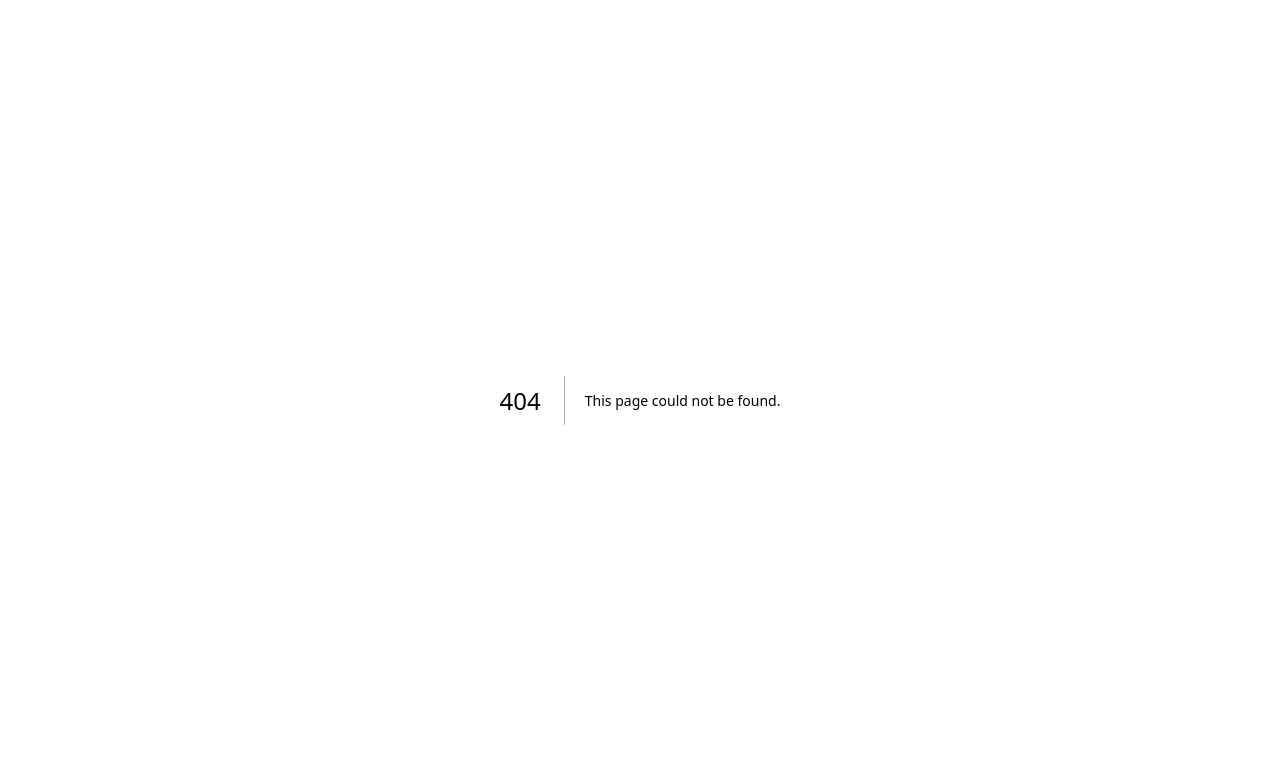
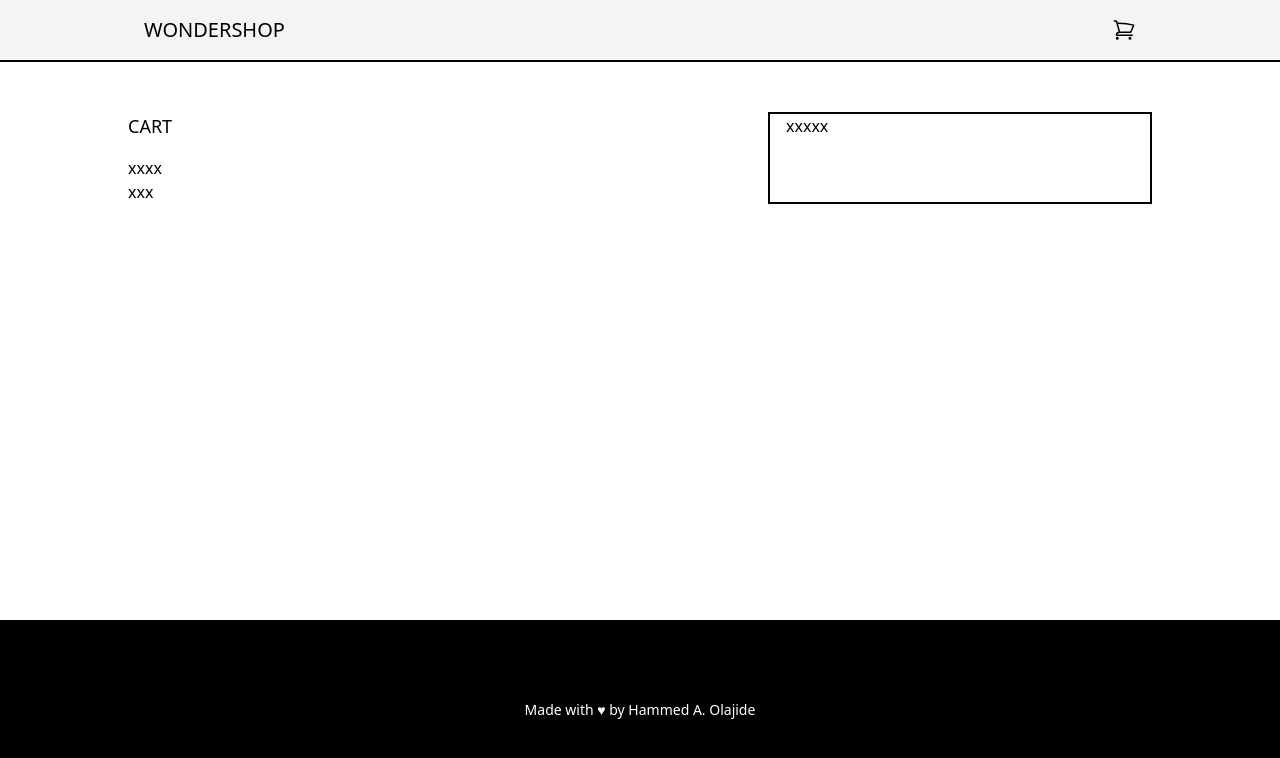
Before and after one commit to OgbeniHMMD/wondershop, a Next.js app: page /cart in a window 1280 px wide. Before the commit this address had no page. Shown: the top 758 px of the page. Built offline with nearby package versions, Linux system fonts and the light colour scheme; no server answers.

Commit message:
Refactoring

```diff
--- /dev/null
+++ b/components/AppFooter.tsx
@@ -0,0 +1,14 @@
+export default function AppFooter() {
+  return (
+    <footer className="text-white bg-black">
+      <div className="container max-w-screen-lg mx-auto px-4 py-20">
+        <div className="text-center text-sm">
+          Made with &hearts; by{" "}
+          <a href="https://www.linkedin.com/in/OgbeniHMMD" className="font-medium hover:underline">
+            Hammed A. Olajide
+          </a>
+        </div>
+      </div>
+    </footer>
+  );
+}
--- /dev/null
+++ b/components/AppHeader.tsx
@@ -0,0 +1,32 @@
+import Link from "next/link";
+
+export default function AppHeader() {
+  return (
+    <header className=" bg-gray-100 border-b-2 border-black fixed w-full z-50">
+      <div className="container max-w-screen-lg mx-auto p-4 flex justify-between items-center">
+        <Link href="/" className="text-xl font-medium">
+          WONDERSHOP
+        </Link>
+
+        <div className="flex justify-between items-center">
+          <a href="/cart" title="Cart">
+            <svg
+              fill="none"
+              viewBox="0 0 24 24"
+              strokeWidth={1.5}
+              stroke="currentColor"
+              className="w-6 h-6"
+              xmlns="http://www.w3.org/2000/svg"
+            >
+              <path
+                strokeLinecap="round"
+                strokeLinejoin="round"
+                d="M2.25 3h1.386c.51 0 .955.343 1.087.835l.383 1.437M7.5 14.25a3 3 0 00-3 3h15.75m-12.75-3h11.218c1.121-2.3 2.1-4.684 2.924-7.138a60.114 60.114 0 00-16.536-1.84M7.5 14.25L5.106 5.272M6 20.25a.75.75 0 11-1.5 0 .75.75 0 011.5 0zm12.75 0a.75.75 0 11-1.5 0 .75.75 0 011.5 0z"
+              />
+            </svg>
+          </a>
+        </div>
+      </div>
+    </header>
+  );
+}
--- /dev/null
+++ b/pages/[id].tsx
@@ -0,0 +1,29 @@
+import { useEffect, useState } from "react";
+
+export default function Homepage() {
+  const [product, setProduct] = useState<product[]>([]);
+
+  useEffect(() => {
+    fetch("https://fakestoreapi.com/products")
+      .then((res) => res.json())
+      .then((json) => setProduct(json));
+  }, []);
+
+  return (
+    <div className="container max-w-screen-lg mx-auto">
+      <div className="p-4">
+        <div>xxxxx</div>
+        <div>xxxxx</div>
+      </div>
+    </div>
+  );
+}
+
+interface product {
+  id: number;
+  title: string;
+  price: number;
+  image: string;
+  category: string;
+  description: string;
+}
--- a/pages/_app.tsx
+++ b/pages/_app.tsx
@@ -1,18 +1,26 @@
 import "../styles/globals.css";
 import type { AppProps } from "next/app";
 import Head from "next/head";
+import AppHeader from "../components/AppHeader";
+import AppFooter from "../components/AppFooter";
 
 export default function App({ Component, pageProps }: AppProps) {
   return (
-    <>
+    <div className="bg-white">
       <Head>
         <title>Wondershop</title>
+        <link rel="icon" href="/favicon.ico" />
         <meta name="description" content="Wondershop" />
         <meta name="viewport" content="width=device-width, initial-scale=1" />
-        <link rel="icon" href="/favicon.ico" />
       </Head>
 
-      <Component {...pageProps} />
-    </>
+      <div className="flex flex-col min-h-screen ">
+        <AppHeader />
+        <div className="flex-grow pt-20">
+          <Component {...pageProps} />
+        </div>
+        <AppFooter />
+      </div>
+    </div>
   );
 }
--- /dev/null
+++ b/pages/cart.tsx
@@ -0,0 +1,33 @@
+import { useEffect, useState } from "react";
+
+export default function Homepage() {
+  const [product, setProduct] = useState<product[]>([]);
+
+  useEffect(() => {
+    fetch("https://fakestoreapi.com/products")
+      .then((res) => res.json())
+      .then((json) => setProduct(json));
+  }, []);
+
+  return (
+    <div className="">
+      <div className="container max-w-screen-lg mx-auto md:flex gap-4 md:gap-8 py-8">
+        <div className="flex-grow p--4">
+          <header className="text-lg font-medium pb-4">CART</header>
+          <div>xxxx</div>
+          <div>xxx</div>
+        </div>
+        <div className="md:max-w-sm w-full px-4 border-2 border-black">xxxxx</div>
+      </div>
+    </div>
+  );
+}
+
+interface product {
+  id: number;
+  title: string;
+  price: number;
+  image: string;
+  category: string;
+  description: string;
+}
--- a/pages/index.tsx
+++ b/pages/index.tsx
@@ -1,64 +1,53 @@
-import Link from "next/link";
+import { useEffect, useState } from "react";
 
-export default function Home() {
+export default function Homepage() {
+  const [product, setProduct] = useState<product[]>([]);
+
+  useEffect(() => {
+    fetch("https://fakestoreapi.com/products")
+      .then((res) => res.json())
+      .then((json) => setProduct(json));
+  }, []);
+
   return (
-    <>
-      <div className="flex flex-col min-h-screen">
-        <header className=" bg-gray-100 border-b-2 border-black">
-          <div className="container max-w-screen-lg mx-auto p-4 flex justify-between items-center">
-            <Link href="/" className="text-xl font-medium">
-              Wondershop
-            </Link>
-
-            <div className="flex justify-between items-center">
-              <svg
-                fill="none"
-                viewBox="0 0 24 24"
-                strokeWidth={1.5}
-                stroke="currentColor"
-                className="w-6 h-6"
-                xmlns="http://www.w3.org/2000/svg"
-              >
-                <path
-                  strokeLinecap="round"
-                  strokeLinejoin="round"
-                  d="M2.25 3h1.386c.51 0 .955.343 1.087.835l.383 1.437M7.5 14.25a3 3 0 00-3 3h15.75m-12.75-3h11.218c1.121-2.3 2.1-4.684 2.924-7.138a60.114 60.114 0 00-16.536-1.84M7.5 14.25L5.106 5.272M6 20.25a.75.75 0 11-1.5 0 .75.75 0 011.5 0zm12.75 0a.75.75 0 11-1.5 0 .75.75 0 011.5 0z"
-                />
-              </svg>
-            </div>
-          </div>
-        </header>
-
-        <main className="flex-grow">
-          <div className="container max-w-screen-lg mx-auto px-4 py-12">
-            <div className="grid grid-cols-2 md:grid-cols-3 gap-4 md:gap-8">
-              {[0, 1, 2, 3, 4, 5, 6, 7, 8, 9].map((i) => (
-                <div key={i} className="border-2 border-black hover:scale-105 duration-300">
+    <main className="flex-grow">
+      <div className="container max-w-screen-lg mx-auto px-4 py-12">
+        <div className="grid grid-cols-2 md:grid-cols-3 gap-4 md:gap-8">
+          {product.length
+            ? product.map((product) => (
+                <a
+                  key={product.id}
+                  href={`/${product.id}`}
+                  className="border-2 border-black hover:scale-105 duration-300 block"
+                >
                   <div
-                    className="py-20 bg-cover"
-                    style={{ backgroundImage: `url(https://picsum.photos/300?random=${i})` }}
+                    className="py-20 bg-contain bg-no-repeat bg-center m-2"
+                    style={{ backgroundImage: `url(${product.image})` }}
                   />
                   <div className="border-t-2 border-black p-2 sm:py-4">
-                    <div className="capitalize text-sm font-bold pb-2">main main</div>
-                    <div className="text-xs text-gray-600 font-medium">₦1,0000</div>
+                    <div className="capitalize text-sm font-medium pb-2">{product.title}</div>
+                    <div className="text-xs text-gray-500 font-bold">₦ {product.price}</div>
                   </div>
+                </a>
+              ))
+            : [0, 1, 2, 3, 4].map((i) => (
+                <div key={i} className="border-2 border-gray-200 p-2 sm:py-4 gap-2 flex flex-col animate-pulse">
+                  <div className="bg-gray-100 w-full p-2" />
+                  <div className="bg-gray-100 w-10/12 p-2" />
+                  <div className="bg-gray-100 w-6/12 p-2" />
                 </div>
               ))}
-            </div>
-          </div>
-        </main>
-
-        <footer className="text-white bg-black">
-          <div className="container max-w-screen-lg mx-auto px-4 py-20">
-            <div className="text-center text-sm">
-              Made with &hearts; by{" "}
-              <a href="https://www.linkedin.com/in/OgbeniHMMD" className="font-medium hover:underline">
-                Hammed A. Olajide
-              </a>
-            </div>
-          </div>
-        </footer>
+        </div>
       </div>
-    </>
+    </main>
   );
 }
+
+interface product {
+  id: number;
+  title: string;
+  price: number;
+  image: string;
+  category: string;
+  description: string;
+}
```
